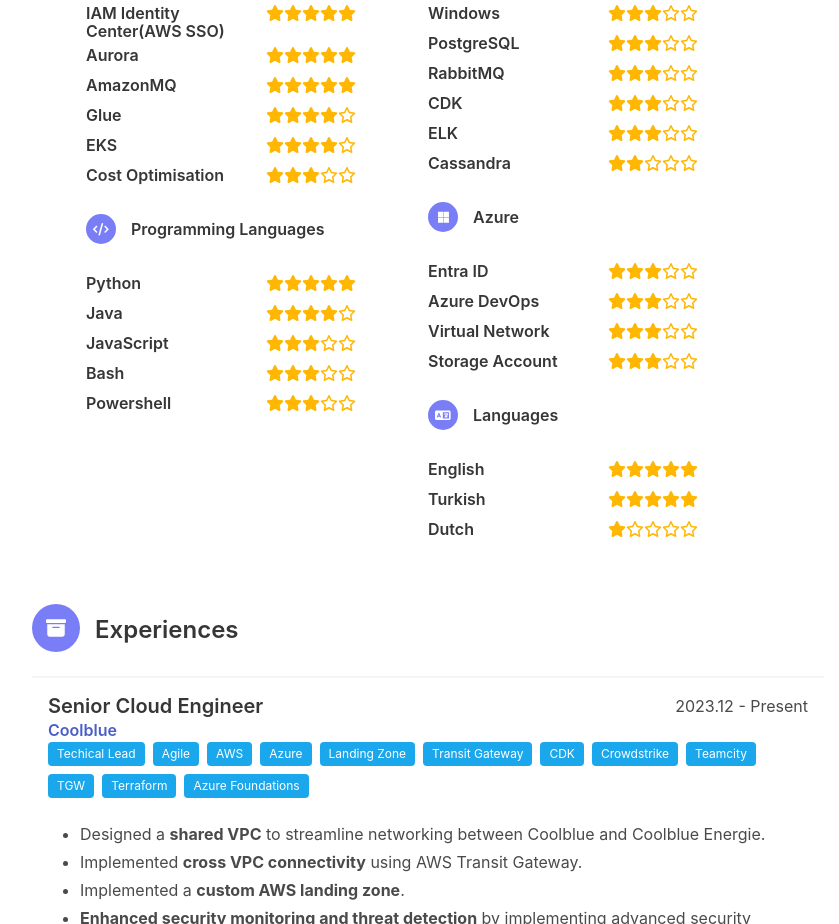
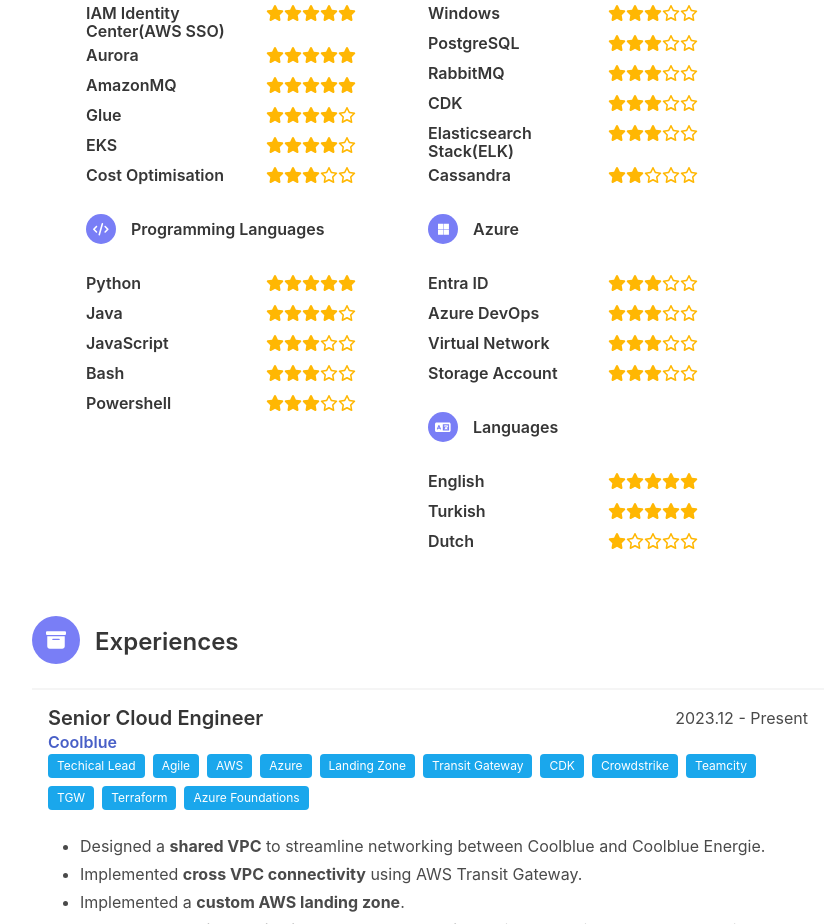
Before and after one commit to ethemcemozkan/me, a React (Create React App) app: page / in a window 1280 px wide. Shown: the part 1220-2144 px from the top of the page, without its empty margins (212-1051 px from the left). Built offline with nearby package versions, Linux system fonts and the light colour scheme.

Commit message:
Update App.js

```diff
--- a/src/App.js
+++ b/src/App.js
@@ -90,7 +90,7 @@
                    {skill: 'PostgreSQL', level: 3},
                    {skill: 'RabbitMQ', level: 3},
                    {skill: 'CDK', level: 3},
-                   {skill: 'ELK', level: 3},
+                   {skill: 'Elasticsearch Stack(ELK)', level: 3},
                    {skill: 'Cassandra', level: 2},
                   ]
                 },
```
